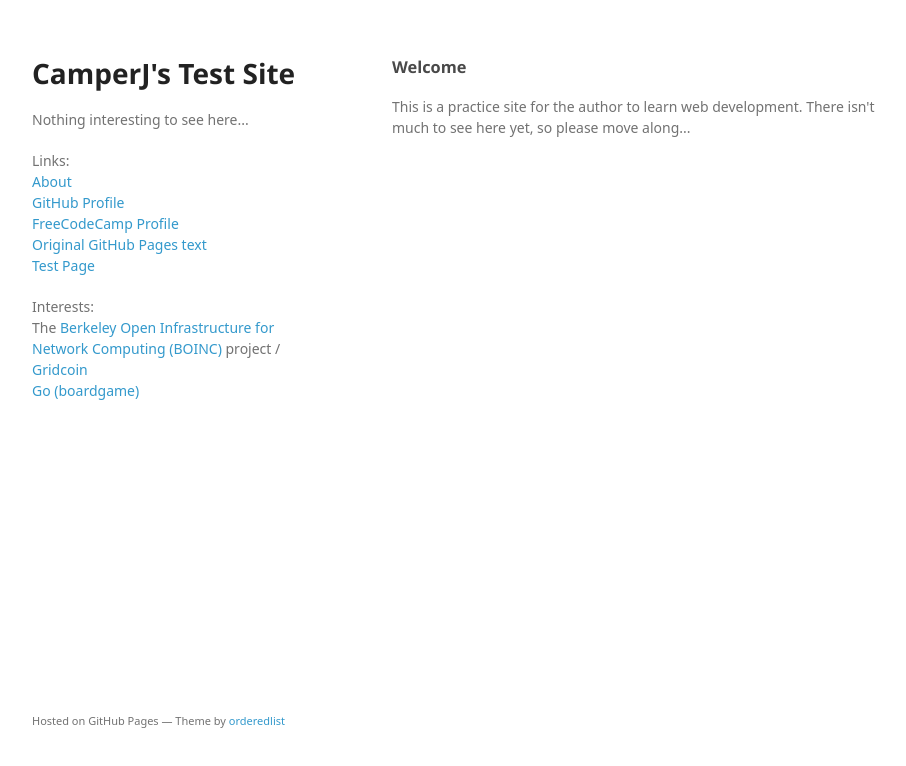
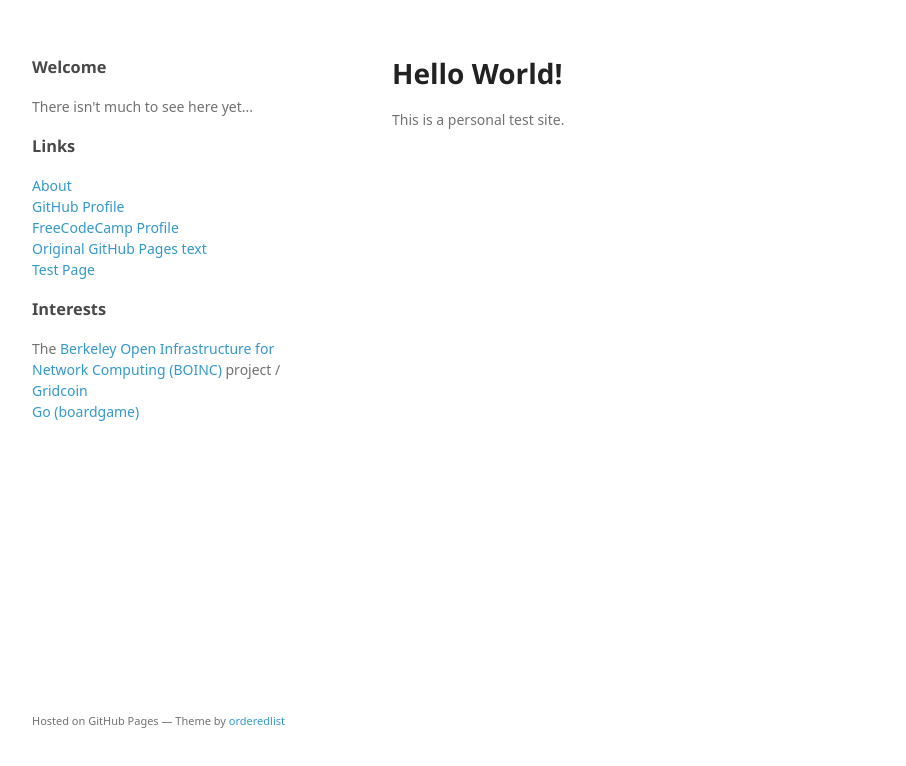
Before and after one commit to CamperJ/camperj.github.io, a plain HTML site: page index.html in a window 1280 px wide. Shown: the whole page, without its empty margins (178-1084 px from the left). Drawn offline with Linux system fonts and the light colour scheme; a web font is replaced by a local one.

Commit message:
Minor index.html update
Just getting setup...Changed title from CamperJ to Akrasia.xyz

```diff
--- a/index.html
+++ b/index.html
@@ -3,7 +3,7 @@
   <head>
     <meta charset="utf-8">
     <meta http-equiv="X-UA-Compatible" content="chrome=1">
-    <title>CamperJ&#39;s Test Site</title>
+    <title>Akrasia.xyz</title>
 
     <link rel="stylesheet" href="stylesheets/styles.css">
     <link rel="stylesheet" href="stylesheets/github-light.css">
@@ -16,11 +16,11 @@
   <body>
     <div class="wrapper">
       <header>
-        <h1>CamperJ&#39;s Test Site</h1>
-          <p>Nothing interesting to see here...</p>
-
+        <h3>Welcome</h3>
+          <p>There isn't much to see here yet...</p>
           <div>
-              <p class="view">Links: <br />
+              <p class="view">
+              <h3>Links</h3>
               <a href="about.html">About</a><br />
               <a href="https://github.com/CamperJ" target="_blank">GitHub Profile</a><br />
               <a href="http://www.freecodecamp.com/camperj" target="_blank">FreeCodeCamp Profile</a><br />
@@ -29,23 +29,23 @@
           </div>
 
           <div>
-              <p class="view">Interests:<br />
+              <p class="view">
+              <h3>Interests</h3>
               The <a href="http://boinc.berkeley.edu/" target="_blank">Berkeley Open Infrastructure for Network Computing (BOINC)</a> project / <a href="http://gridcoin.us/" target="_blank">
                   Gridcoin</a><br />
-              <a href="https://online-go.com/play" target="_blank">Go (boardgame)</a><br />
+              <a href="https://online-go.com/play" target="_blank">Go (boardgame)</a><br /></p>
+          </div>
+      </header>
 
-              </p>
-          </div>
+      <section>
+        <h1>Hello World!</h1>
+          <p>This is a personal test site.</p>
+      </section>
 
-      </header>
-      <section>
-        <h3>Welcome</h3>
-          <p>This is a practice site for the author to learn web development. There isn't much to see here yet, so please move along...</p>
-
-      </section>
       <footer>
         <p><small>Hosted on GitHub Pages &mdash; Theme by <a href="https://github.com/orderedlist">orderedlist</a></small></p>
       </footer>
+
     </div>
     <script src="javascripts/scale.fix.js"></script>
 
```
